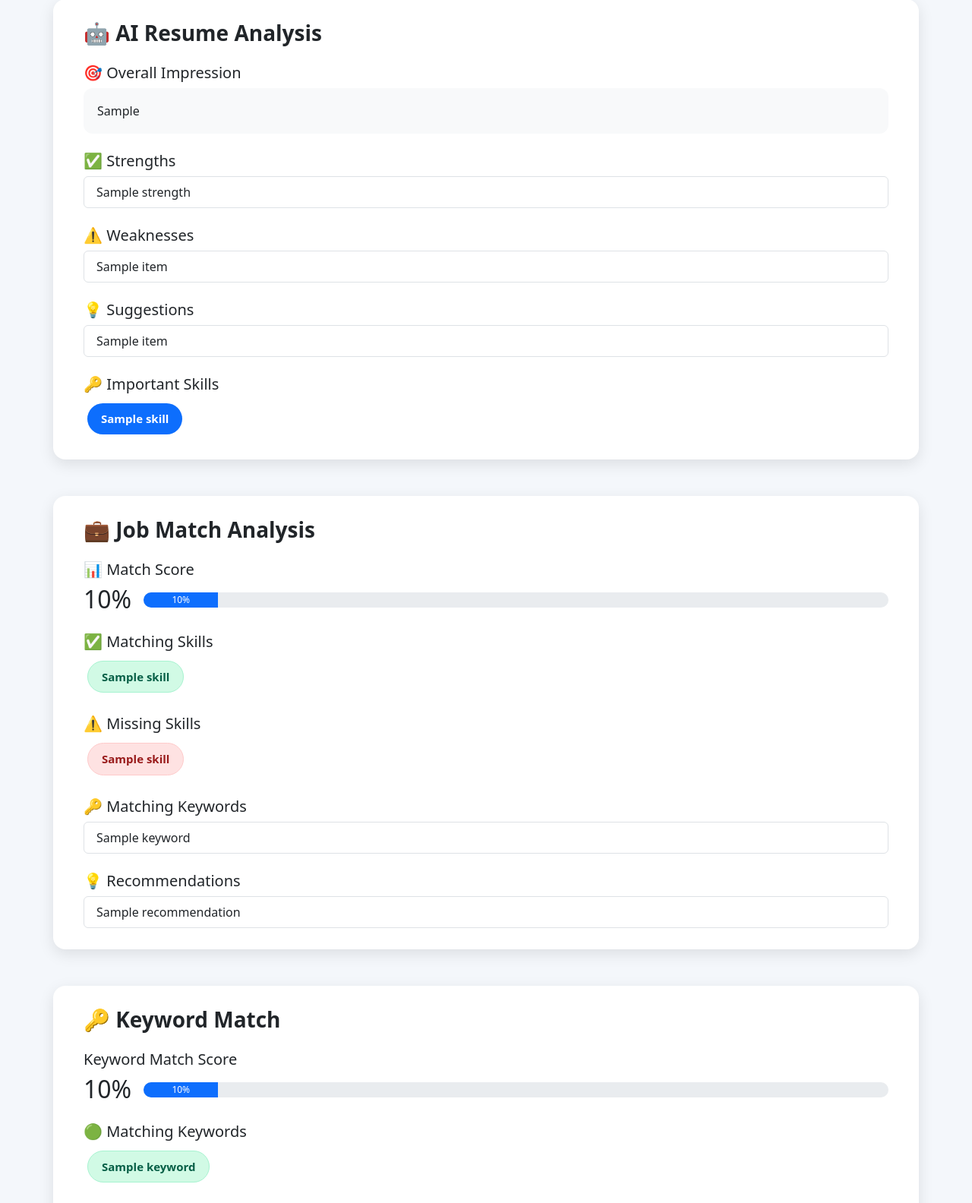
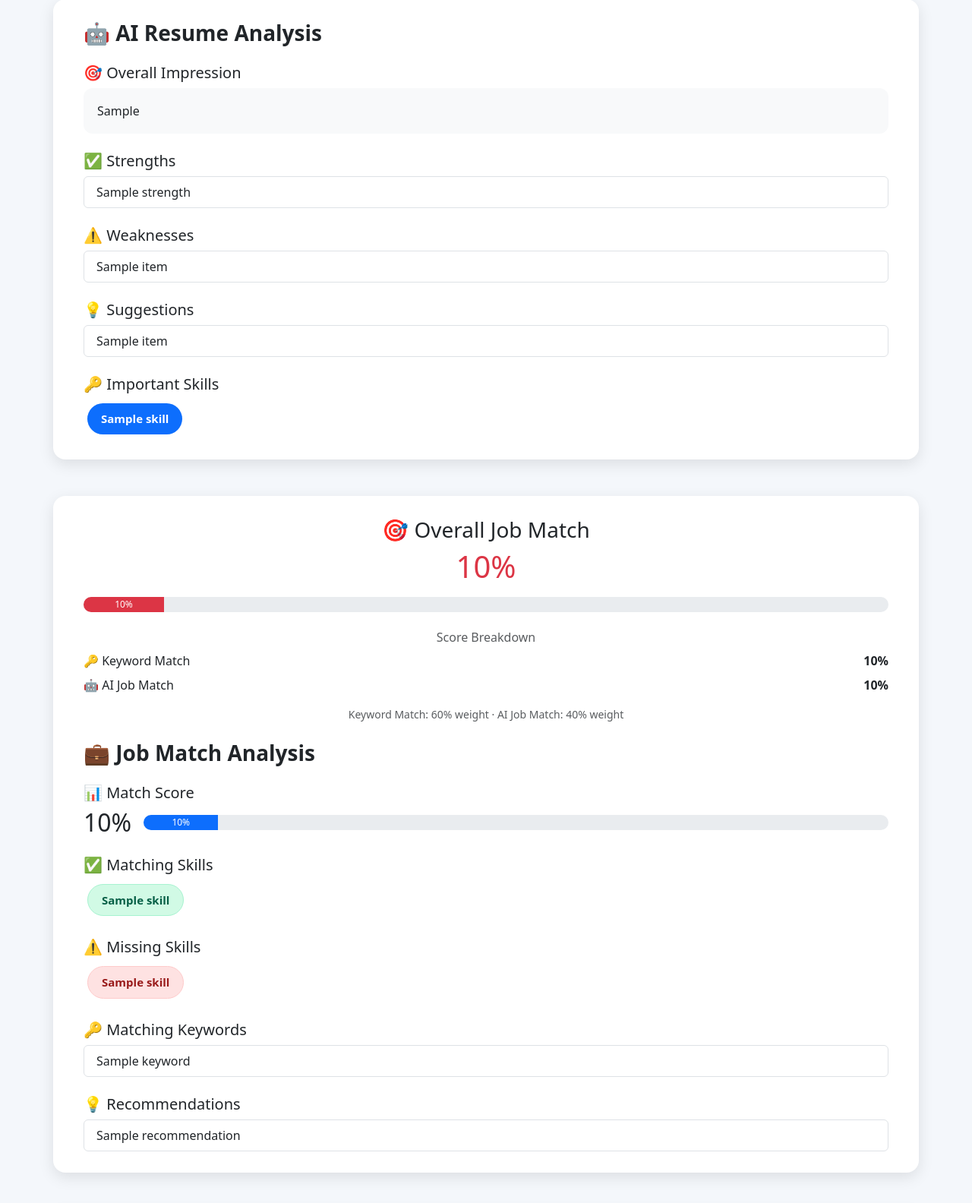
Before and after one commit to Adhyan777/AI-Resume-Analyzer, a Flask app: template templates/upload.html in a window 1280 px wide. Shown: the part 1823-3407 px from the top of the page at 76% size. Run offline with Flask 3, Linux system fonts and the light colour scheme; the template is opened without the code that fills it: most values are stand-ins (such as "Sample title", 1, 10 or a date in 2020).

Commit message:
Add transparent job match scoring

```diff
--- a/main.py
+++ b/main.py
@@ -49,6 +49,7 @@ def upload():
     ai_analysis = None
     job_match = None
     keyword_match = None
+    combined_match_score = None
 
     if request.method == "POST":
 
@@ -62,7 +63,11 @@ def upload():
                 "upload.html",
                 extracted_text=extracted_text,
                 resume_summary=resume_summary,
-                ats_result=ats_result
+                ats_result=ats_result,
+                ai_analysis=ai_analysis,
+                job_match=job_match,
+                keyword_match=keyword_match,
+                combined_match_score=combined_match_score
             )
 
         file = request.files["resume"]
@@ -75,7 +80,11 @@ def upload():
                 "upload.html",
                 extracted_text=extracted_text,
                 resume_summary=resume_summary,
-                ats_result=ats_result
+                ats_result=ats_result,
+                ai_analysis=ai_analysis,
+                job_match=job_match,
+                keyword_match=keyword_match,
+                combined_match_score=combined_match_score
             )
 
         if file and allowed_file(file.filename):
@@ -89,28 +98,13 @@ def upload():
 
             file.save(filepath)
 
+            # Extract resume text
             extracted_text = extract_text(filepath)
+
+            # AI resume analysis
             ai_analysis = analyze_resume(extracted_text)
 
-            job_match = None
-
-
-        if job_description.strip():
-
-            job_match = analyze_job_match(
-            extracted_text,
-            job_description
-     )
-
-        keyword_match = None
-
-        if job_description.strip():
-
-            keyword_match = calculate_keyword_match(
-            extracted_text,
-            job_description
-     )
-
+            # Resume summary
             resume_summary = {
                 "name": extract_name(extracted_text),
                 "email": extract_email(extracted_text),
@@ -120,10 +114,34 @@ def upload():
                 "skills": detect_skills(extracted_text)
             }
 
+            # ATS score
             ats_result = calculate_ats_score(
                 resume_summary,
                 extracted_text
             )
+
+            # Job description analysis
+            if job_description.strip():
+
+                job_match = analyze_job_match(
+                    extracted_text,
+                    job_description
+                )
+
+                keyword_match = calculate_keyword_match(
+                    extracted_text,
+                    job_description
+                )
+
+                combined_match_score = round(
+                    (keyword_match["score"] * 0.60)
+                    + (job_match["match_score"] * 0.40)
+                )
+
+                combined_match_score = max(
+                    0,
+                    min(100, combined_match_score)
+                )
 
             flash(
                 "Resume uploaded successfully!",
@@ -138,14 +156,15 @@ def upload():
             )
 
     return render_template(
-    "upload.html",
-    extracted_text=extracted_text,
-    resume_summary=resume_summary,
-    ats_result=ats_result,
-    ai_analysis=ai_analysis,
-    job_match=job_match,
-    keyword_match=keyword_match
-)
+        "upload.html",
+        extracted_text=extracted_text,
+        resume_summary=resume_summary,
+        ats_result=ats_result,
+        ai_analysis=ai_analysis,
+        job_match=job_match,
+        keyword_match=keyword_match,
+        combined_match_score=combined_match_score
+    )
 
 @app.route("/about")
 def about():
--- a/templates/upload.html
+++ b/templates/upload.html
@@ -467,6 +467,82 @@
 
     <div class="card-body">
 
+        {% if combined_match_score is not none %}
+
+    <div class="text-center mb-4">
+
+        <h3>
+            🎯 Overall Job Match
+        </h3>
+
+        <h1 class="
+            {% if combined_match_score >= 80 %}
+                text-success
+            {% elif combined_match_score >= 50 %}
+                text-warning
+            {% else %}
+                text-danger
+            {% endif %}
+        ">
+            {{ combined_match_score }}%
+        </h1>
+
+        <div class="progress mt-3" style="height: 20px;">
+
+            <div
+                class="progress-bar
+                {% if combined_match_score >= 80 %}
+                    bg-success
+                {% elif combined_match_score >= 50 %}
+                    bg-warning
+                {% else %}
+                    bg-danger
+                {% endif %}"
+                role="progressbar"
+                style="width: {{ combined_match_score }}%;">
+
+                {{ combined_match_score }}%
+
+            </div>
+
+        </div>
+
+<div class="mt-4">
+
+    <h6 class="text-muted">
+        Score Breakdown
+    </h6>
+
+    <div class="d-flex justify-content-between mb-2">
+        <span>
+            🔑 Keyword Match
+        </span>
+
+        <strong>
+            {{ keyword_match.score }}%
+        </strong>
+    </div>
+
+    <div class="d-flex justify-content-between mb-2">
+        <span>
+            🤖 AI Job Match
+        </span>
+
+        <strong>
+            {{ job_match.match_score }}%
+        </strong>
+    </div>
+
+    <div class="text-muted small mt-3">
+        Keyword Match: 60% weight · AI Job Match: 40% weight
+    </div>
+
+</div>
+
+</div>
+
+{% endif %}
+
         <h3 class="card-title mb-4">
             💼 Job Match Analysis
         </h3>
```
